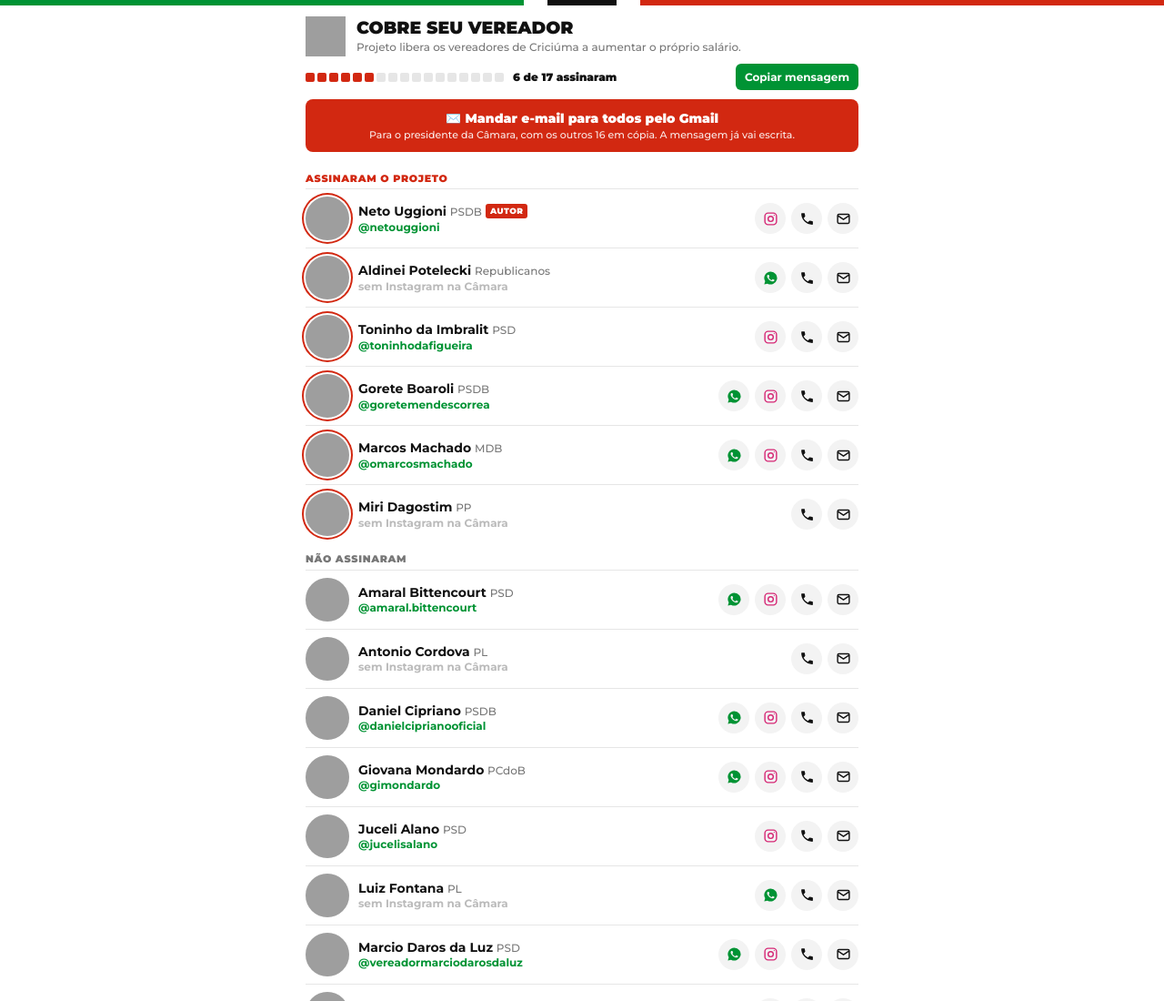
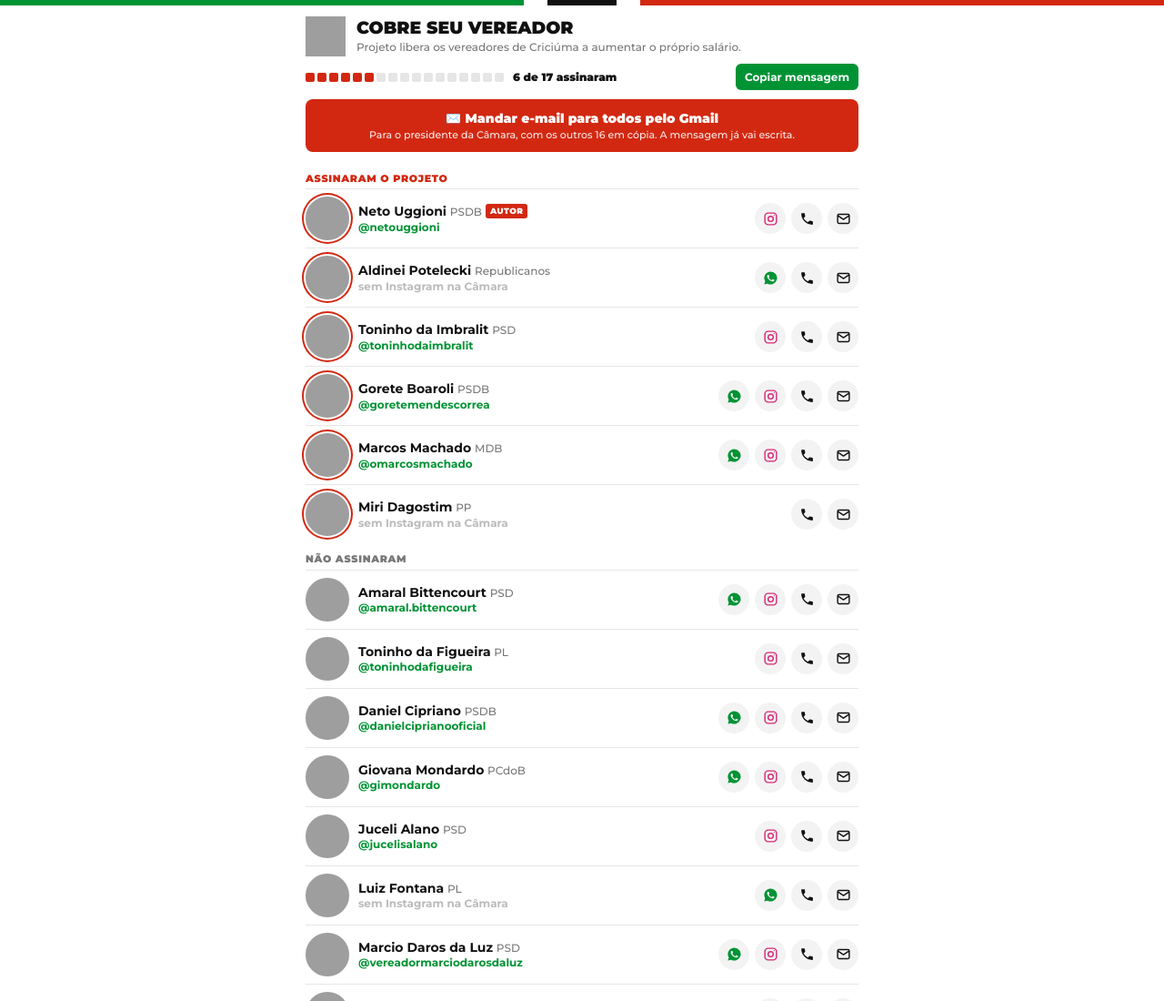
Before and after one commit to jairofortunato/cobreseuvereador, a plain HTML site: page index.html in a window 1280 px wide. Shown: the top 1100 px of the page at 91% size. Drawn offline with Linux system fonts and the light colour scheme; grey boxes are pictures that could not be loaded.

Commit message:
Antonio Cordova = Toninho da Figueira (Instagram toninhodafigueira é dele); Toninho da Imbralit volta a toninhodaimbralit
Co-Authored-By: Claude Opus 5.5 <noreply@anthropic.com>

```diff
--- a/index.html
+++ b/index.html
@@ -80,12 +80,12 @@ const CAMARA = "(48) 3431-2224";
 const V = [
  {n:"Neto Uggioni", p:"PSDB", c:"autor", ass:true, f:"luiz-manoel-alexandre-neto-100047", tel:"", cel:"", em:"neto@camaracriciuma.sc.gov.br", ig:"netouggioni"},
  {n:"Aldinei Potelecki", p:"Republicanos", ass:true, f:"aldinei-joao-potelecki-5718", tel:"(48) 3431-2241", cel:"(48) 99920-0505", em:"potelecki@camaracriciuma.sc.gov.br", ig:""},
- {n:"Toninho da Imbralit", p:"PSD", ass:true, f:"antonio-manoel-5111", tel:"(48) 3431-2230", cel:"", em:"toninho@camaracriciuma.sc.gov.br", ig:"toninhodafigueira"},
+ {n:"Toninho da Imbralit", p:"PSD", ass:true, f:"antonio-manoel-5111", tel:"(48) 3431-2230", cel:"", em:"toninho@camaracriciuma.sc.gov.br", ig:"toninhodaimbralit"},
  {n:"Gorete Boaroli", p:"PSDB", ass:true, f:"gorete-mendes-correa-10144", tel:"", cel:"(48) 99614-6899", em:"gorete@camaracriciuma.sc.gov.br", ig:"goretemendescorrea"},
  {n:"Marcos Machado", p:"MDB", ass:true, f:"marcos-soares-machado-5874", tel:"(48) 3431-2225", cel:"(48) 99826-4403", em:"marcos.machado@camaracriciuma.sc.gov.br", ig:"omarcosmachado"},
  {n:"Miri Dagostim", p:"PP", ass:true, f:"valmir-dagostim-5362", tel:"(48) 3431-2255", cel:"", em:"miridagostim@camaracriciuma.sc.gov.br", ig:""},
  {n:"Amaral Bittencourt", p:"PSD", f:"valdeci-bittencourt-5120", tel:"(48) 3431-2211", cel:"(48) 99161-1017", em:"amaral@camaracriciuma.sc.gov.br", ig:"amaral.bittencourt"},
- {n:"Antonio Cordova", p:"PL", f:"antonio-cordova-de-oliveira-10355", tel:"", cel:"", em:"cordova@camaracriciuma.sc.gov.br", ig:""},
+ {n:"Toninho da Figueira", p:"PL", f:"antonio-cordova-de-oliveira-10355", tel:"", cel:"", em:"cordova@camaracriciuma.sc.gov.br", ig:"toninhodafigueira"},
  {n:"Daniel Cipriano", p:"PSDB", f:"daniel-virtuoso-cipriano-5938", tel:"(48) 3431-2230", cel:"(48) 99117-5974", em:"danielcipriano@camaracriciuma.sc.gov.br", ig:"danielciprianooficial"},
  {n:"Giovana Mondardo", p:"PCdoB", f:"giovana-vito-mondardo-10114", tel:"(48) 3431-2265", cel:"(48) 99179-6218", em:"giovanamondardo@camaracriciuma.sc.gov.br", ig:"gimondardo"},
  {n:"Juceli Alano", p:"PSD", f:"juceli-sebastiao-alano-100026", tel:"", cel:"", em:"juceli@camaracriciuma.sc.gov.br", ig:"jucelisalano"},
```
